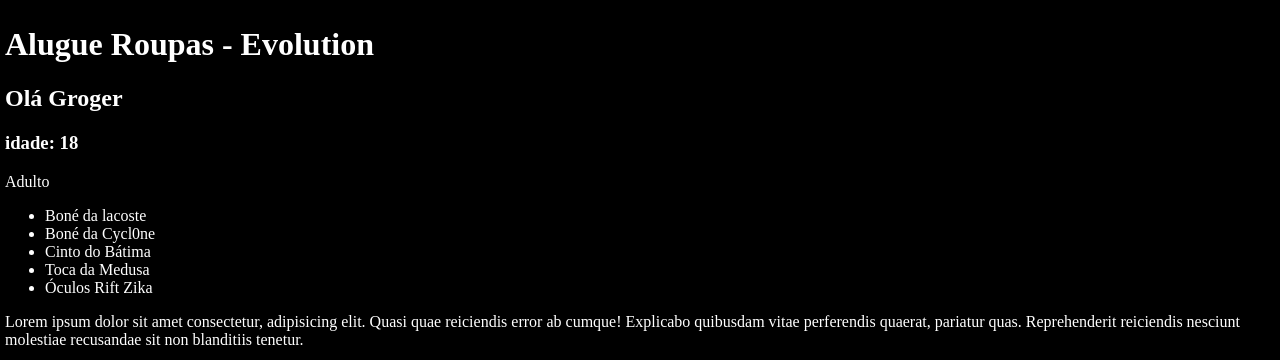
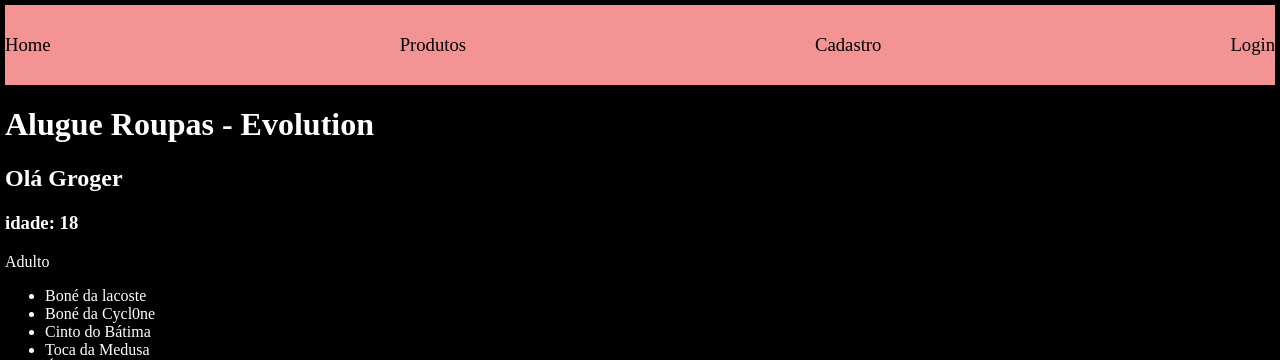
Before and after one commit to leaandraz/gatinhosfofos, a Django app: page / in a window 1280 px wide. Shown: the top 360 px of the page. Run offline with Django 3.2, Linux system fonts and the light colour scheme.

Commit message:
criar da pagina produtos

```diff
--- a/aula15/config_alugue_roupas/urls.py
+++ b/aula15/config_alugue_roupas/urls.py
@@ -19,5 +19,6 @@ from website import views
 
 urlpatterns = [
     path('admin/', admin.site.urls),
-    path('', views.home)
+    path('', views.home),
+    path('produtos/', views.produtos),
 ]
--- a/aula15/website/static/estilo.css
+++ b/aula15/website/static/estilo.css
@@ -11,7 +11,7 @@ img{
 
 nav{
     align-items: center;
-    background-color: antiquewhite;
+    background-color: rgb(243, 147, 147);
     height: 80px;
     display: flex;
     justify-content: space-between;
@@ -19,6 +19,6 @@ nav{
 
 nav a{
     font-size: 14pt;
-    color: coral;
+    color: black;
     text-decoration: none;
 }
--- a/aula15/website/templates/base.html
+++ b/aula15/website/templates/base.html
@@ -12,10 +12,14 @@
 </head>
 <body>
     <nav>
-        <a href="Home"></a>
-        <a href="Produtos"></a>
-        <a href="Cadastro"></a>
-        <a href="Login"></a>
+        <a href="">Home</a>
+        <a href="">Produtos</a>
+        <a href="">Cadastro</a>
+        <a href="">Login</a>
     </nav>
+
+    {% block content %}
+
+    {% endblock %}
 </body>
 </html>
--- a/aula15/website/templates/home.html
+++ b/aula15/website/templates/home.html
@@ -1,16 +1,8 @@
+{% extends 'base.html' %}
 {% load static %}
+{% block content %}
 
-<!DOCTYPE html>
-<html lang="en">
-<head>
-    <meta charset="UTF-8">
-    <meta name="viewport" content="width=device-width, initial-scale=1.0">
-    <meta http-equiv="X-UA-Compatible" content="ie=edge">
-    <link rel="stylesheet" href="{% static 'estilo.css' %}">
-    <script src="{% static 'scripts.js' %}" defer></script>
-    <title>Document</title>
-</head>
-<body>
+
     <h1>Alugue Roupas - Evolution</h1>
     <h2>Olá {{nome}}</h2>
     <h3>idade: {{idade}}</h3>
@@ -34,5 +26,5 @@
          recusandae sit non blanditiis tenetur.
     </p>
     <img src="{% static 'images/roupas.jpg' %}" alt="roupas">
-</body>
-</html>
+
+    {% endblock %}
--- a/aula15/website/views.py
+++ b/aula15/website/views.py
@@ -19,3 +19,6 @@ def home(request):
     }
 
     return render(request, 'home.html', context)
+
+def produtos(request):
+    return render(request, 'produtos.html')
```
Also changed, not shown: aula15/website/templates/produtos.html (added, +7 -0 lines).
